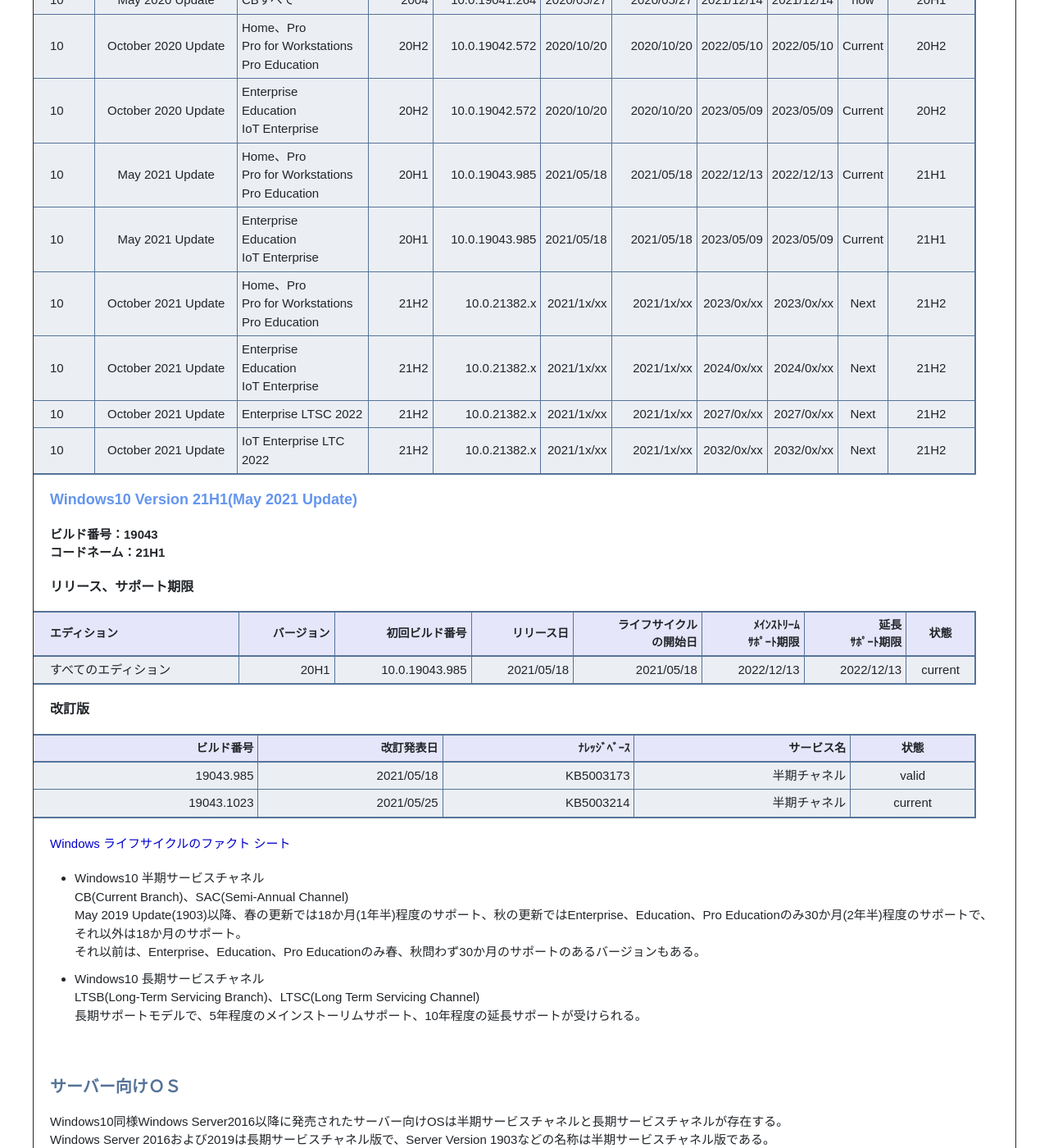
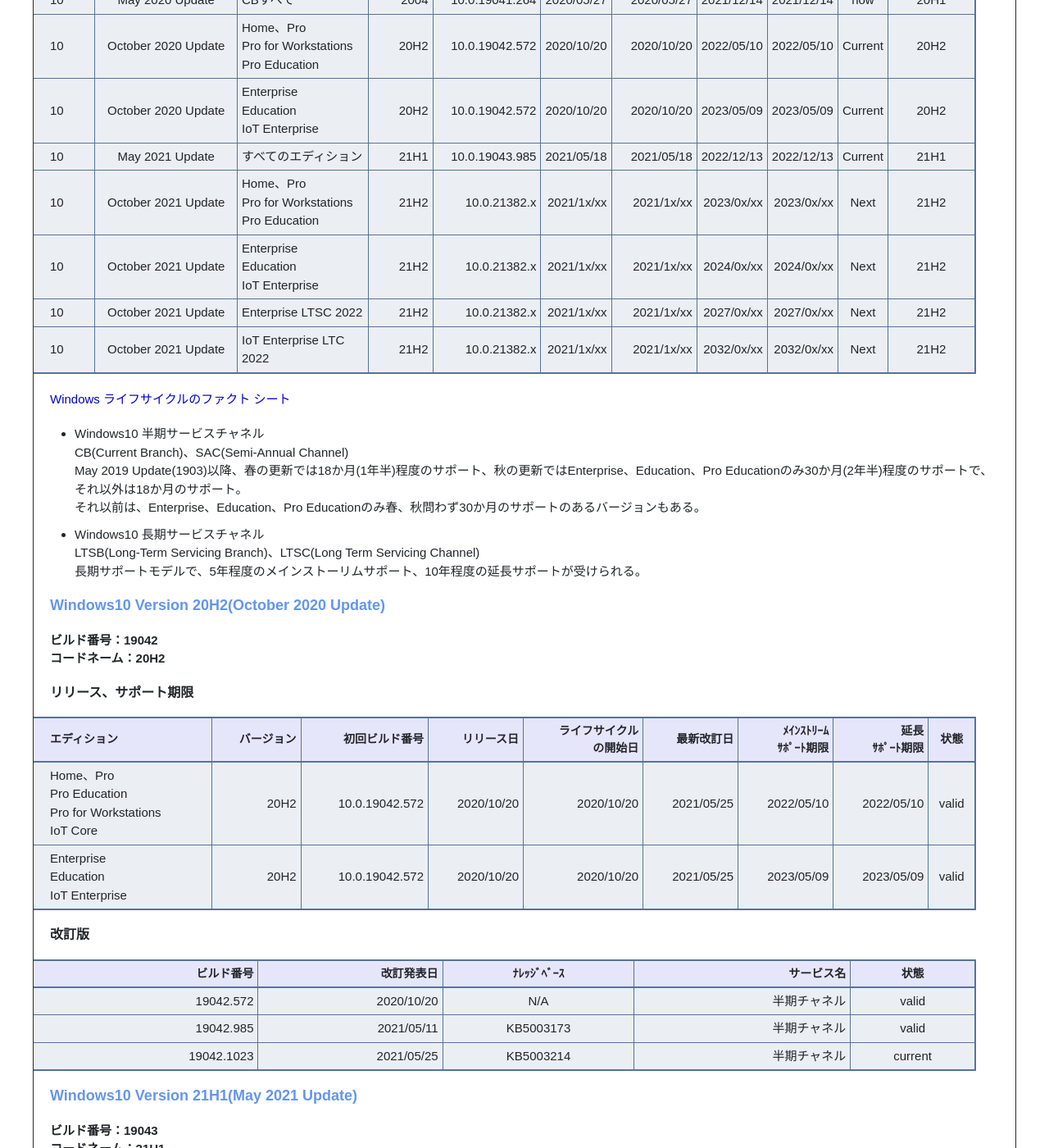
Before and after one commit to fuchu-pheasant01/fuchu-pheasant01.github.io, a Jekyll site: the page built from Contents/Support/MicrosoftOs.md, in a window 1280 px wide and 1400 px high, scrolled down 4570 px. Shown: the whole window at 82% size. Built offline with Jekyll 4.4.1, drawn with Linux system fonts in a browser that asks for light colours; emoji names are drawn with the system emoji font.

Commit message:
Win210529

```diff
--- a/Contents/Support/MicrosoftOs.md
+++ b/Contents/Support/MicrosoftOs.md
@@ -117,30 +117,11 @@ Enterprise LTSCのサポート期限が１０年から５年間へ変更。IoT E
 | 10      |   May 2020 Update    | CBすべて              |      2004 | 10.0.19041.264 | 2020/05/27 | 2020/05/27 | 2021/12/14 | 2021/12/14 |   now   |   20H1    |
 | 10 | October 2020 Update |Home、Pro<br />Pro for Workstations<br />Pro Education|20H2| 10.0.19042.572 | 2020/10/20 | 2020/10/20 | 2022/05/10 | 2022/05/10 | Current | 20H2 |
 | 10 | October 2020 Update |Enterprise<br />Education<br />IoT Enterprise|20H2| 10.0.19042.572 | 2020/10/20 | 2020/10/20 | 2023/05/09 | 2023/05/09 | Current | 20H2 |
-| 10 |   May 2021 Update    |Home、Pro<br />Pro for Workstations<br />Pro Education|      20H1 | 10.0.19043.985 | 2021/05/18 | 2021/05/18 | 2022/12/13 | 2022/12/13 | Current |   21H1    |
-| 10 |   May 2021 Update    |Enterprise<br />Education<br />IoT Enterprise|      20H1 | 10.0.19043.985 | 2021/05/18 | 2021/05/18 | 2023/05/09 | 2023/05/09 | Current |   21H1    |
+| 10 |   May 2021 Update    |すべてのエディション|      21H1 | 10.0.19043.985 | 2021/05/18 | 2021/05/18 | 2022/12/13 | 2022/12/13 | Current |   21H1    |
 | 10 | October 2021 Update |Home、Pro<br />Pro for Workstations<br />Pro Education|      21H2 | 10.0.21382.x | 2021/1x/xx | 2021/1x/xx | 2023/0x/xx | 2023/0x/xx | Next | 21H2 |
 | 10 | October 2021 Update |Enterprise<br />Education<br />IoT Enterprise|   21H2 | 10.0.21382.x | 2021/1x/xx | 2021/1x/xx | 2024/0x/xx | 2024/0x/xx | Next | 21H2 |
 | 10 | October 2021 Update |Enterprise LTSC 2022|      21H2 | 10.0.21382.x | 2021/1x/xx | 2021/1x/xx | 2027/0x/xx | 2027/0x/xx | Next | 21H2 |
 | 10 | October 2021 Update |IoT Enterprise LTC 2022|   21H2 | 10.0.21382.x | 2021/1x/xx | 2021/1x/xx | 2032/0x/xx | 2032/0x/xx | Next | 21H2 |
-
-#### Windows10 Version 21H1(May 2021 Update)
-**ビルド番号：19043**
-**コードネーム：21H1**
-
-##### リリース、サポート期限
-
-| エディション       | バージョン | 初回ビルド番号 | リリース日 | ライフサイクル<br />の開始日 | ﾒｲﾝｽﾄﾘｰﾑ<br />ｻﾎﾟｰﾄ期限 | 延長<br>ｻﾎﾟｰﾄ期限 | 状態 |
-| :----------------- | ---------: | -------------: | ---------: | ---------: | ---------: | ---------: | :-----: |
-|すべてのエディション|       20H1 | 10.0.19043.985 | 2021/05/18 | 2021/05/18 | 2022/12/13 | 2022/12/13 | current |
-
-##### 改訂版
-
-| ビルド番号 | 改訂発表日 | ﾅﾚｯｼﾞﾍﾞｰｽ |  サービス名  |  状態   |
-| ---------: | ---------: | --------: | -----------: | :-----: |
-| 19043.985  | 2021/05/18 | KB5003173 | 半期チャネル |  valid  |
-| 19043.1023 | 2021/05/25 | KB5003214 | 半期チャネル | current |
-
 
 [Windows ライフサイクルのファクト シート](https://docs.microsoft.com/ja-jp/lifecycle/faq/windows)
 
@@ -152,6 +133,42 @@ Enterprise LTSCのサポート期限が１０年から５年間へ変更。IoT E
 -   Windows10 長期サービスチャネル
     LTSB(Long-Term Servicing Branch)、LTSC(Long Term Servicing Channel)
     長期サポートモデルで、5年程度のメインストーリムサポート、10年程度の延長サポートが受けられる。
+
+#### Windows10 Version 20H2(October 2020 Update)
+**ビルド番号：19042**
+**コードネーム：20H2**
+
+##### リリース、サポート期限
+
+| エディション       | バージョン | 初回ビルド番号 | リリース日 | ライフサイクル<br />の開始日 | 最新改訂日 | ﾒｲﾝｽﾄﾘｰﾑ<br />ｻﾎﾟｰﾄ期限 | 延長<br>ｻﾎﾟｰﾄ期限 | 状態 |
+| :----------------- | ---------: | -------------: | ---------: | ---------: | ---------: | ---------: | ---------: | :-----: |
+|Home、Pro<br />Pro Education<br />Pro for Workstations<br />IoT Core|       20H2 | 10.0.19042.572 | 2020/10/20 | 2020/10/20 | 2021/05/25 | 2022/05/10 | 2022/05/10 |  valid  |
+|Enterprise<br />Education<br />IoT Enterprise|       20H2 | 10.0.19042.572 | 2020/10/20 | 2020/10/20 | 2021/05/25 | 2023/05/09 | 2023/05/09 |  valid  |
+
+##### 改訂版
+
+| ビルド番号 | 改訂発表日 | ﾅﾚｯｼﾞﾍﾞｰｽ |  サービス名  |  状態   |
+| ---------: | ---------: | :-------: | -----------: | :-----: |
+| 19042.572  | 2020/10/20 | N/A       | 半期チャネル |  valid  |
+| 19042.985  | 2021/05/11 | KB5003173 | 半期チャネル |  valid  |
+| 19042.1023 | 2021/05/25 | KB5003214 | 半期チャネル | current |
+
+#### Windows10 Version 21H1(May 2021 Update)
+**ビルド番号：19043**
+**コードネーム：21H1**
+
+##### リリース、サポート期限
+
+| エディション       | バージョン | 初回ビルド番号 | リリース日 | ライフサイクル<br />の開始日 | 最新改訂日 | ﾒｲﾝｽﾄﾘｰﾑ<br />ｻﾎﾟｰﾄ期限 | 延長<br>ｻﾎﾟｰﾄ期限 | 状態 |
+| :----------------- | ---------: | -------------: | ---------: | ---------: | ---------: | ---------: | ---------: | :-----: |
+|すべてのエディション|       21H1 | 10.0.19043.985 | 2021/05/18 | 2021/05/18 | 2021/05/25 | 2022/12/13 | 2022/12/13 | current |
+
+##### 改訂版
+
+| ビルド番号 | 改訂発表日 | ﾅﾚｯｼﾞﾍﾞｰｽ |  サービス名  |  状態   |
+| ---------: | ---------: | :-------: | -----------: | :-----: |
+| 19043.985  | 2021/05/18 | KB5003173 | 半期チャネル |  valid  |
+| 19043.1023 | 2021/05/25 | KB5003214 | 半期チャネル | current |
 
 <br />
 
```
